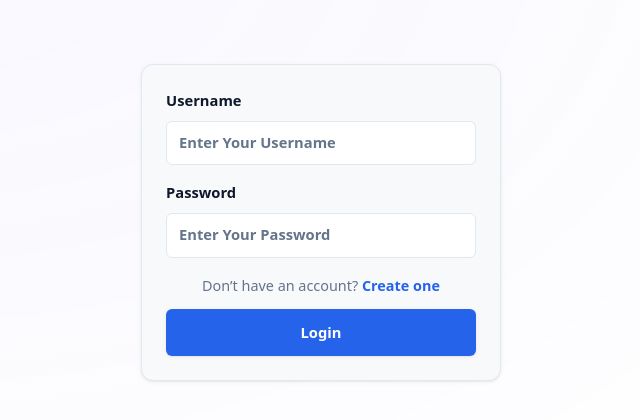
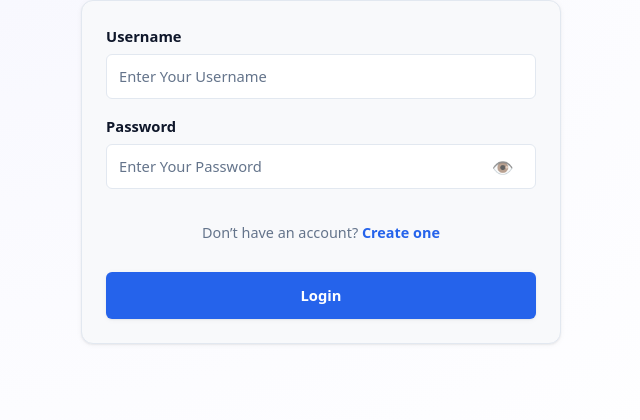
Before and after one commit to BV344/1RepMax, a React (Vite) app in the folder frontend/: page / in a window 1280 px wide. Shown: the top 420 px of the page, without its empty margins (319-959 px from the left). Built offline with nearby package versions, Linux system fonts and the light colour scheme.

Commit message:
Frontend - Was able to add ability to toggle password in the Login Screen.

```diff
--- a/frontend/src/pages/CreateAccount.jsx
+++ b/frontend/src/pages/CreateAccount.jsx
@@ -105,24 +105,22 @@ export default function CreateAccount() {
                     id="password"
                     type={showPassword ? "text" : "password"}
                     value={password}
-                    onChange={(e) => {
-                        setPassword(e.target.value);
-                    }}
+                    onChange={(e) => setPassword(e.target.value)}
                     placeholder="Create a Password"
-                    minLength={12}
+                    minLength={8}
                     required
                     aria-describedby="passwordHelp"
                 />
                 <button
                     type="button"
-                    className="eye-toggle"
+                    className="eye-toggle-create-acct"
                     onClick={() => setShowPassword((prev) => !prev)}
                     aria-label={showPassword ? "Hide password" : "Show password"}
                 >
                     {showPassword ? "🙈" : "👁️"}
                 </button>
                 <small id="passwordHelp" className="hint">
-                    Use at least 12 characters.
+                    Use at least 8 characters.
                 </small>
             </div>
 
--- a/frontend/src/pages/Login.jsx
+++ b/frontend/src/pages/Login.jsx
@@ -1,10 +1,12 @@
 import { useState } from "react"
 import { useNavigate, Link } from "react-router-dom"
 import '../styles/Login.css'
+import '../styles/CreateAccount.css'
 
 export default function Login(){
     const [username, setUsername] = useState("");
     const [password, setPassword] = useState("");
+    const [showPassword, setShowPassword] = useState(false);
 
     const navigate = useNavigate();
 
@@ -13,7 +15,7 @@ export default function Login(){
         alert(`From Submitted Username: ${username} & Password: ${password}`);
 
         try {
-            const response = await fetch("api/login", {
+            const response = await fetch("/api/login", {
                 method: "POST",
                 headers: { "Content-Type": "application/json" },
                 body: JSON.stringify({
@@ -43,25 +45,39 @@ export default function Login(){
     }
 
     return (
-        <form onSubmit={handleSubmit}>
-            <label className="login-label">
-                Username
+        <form className="login-form card" onSubmit={handleSubmit}>
+            <div className="field">
+                <label className="create-acct-label" htmlFor="username">Username</label>
                 <input
+                    id="username"
                     type="text"
                     value={username}
                     onChange={(e) => setUsername(e.target.value)}
                     placeholder="Enter Your Username"
                 />
-            </label>
-            <label className="login-label">
-                Password
-                <input
-                    type="password"
-                    value={password}
-                    onChange={(e) => setPassword(e.target.value)}
-                    placeholder="Enter Your Password"
-                />
-            </label>
+            </div>
+
+            <div className="field password-wrapper">
+                <label htmlFor="password">Password</label>
+                <div className="input-with-eye">
+                    <input
+                        id="password"
+                        type={showPassword ? "text" : "password"}
+                        value={password}
+                        onChange={(e) => setPassword(e.target.value)}
+                        placeholder="Enter Your Password"
+                    />
+                    <button
+                        type="button"
+                        className="eye-toggle-login"
+                        onClick={() => setShowPassword(p => !p)}
+                        aria-label={showPassword ? "Hide password" : "Show password"}
+                    >
+                        {showPassword ? "🙈" : "👁️"}
+                    </button>
+                </div>
+            </div>
+
             <p className="create-acct-text">
                 Don’t have an account?{" "}
                 <Link to="/create-account" className="create-acct-link">
--- a/frontend/src/styles/CreateAccount.css
+++ b/frontend/src/styles/CreateAccount.css
@@ -23,7 +23,7 @@
 }
 
 /* Eye button */
-.eye-toggle {
+.eye-toggle-create-acct {
     position: absolute;
     right: 0.5rem;
     top: 50%;
@@ -41,14 +41,6 @@
 .eye-toggle:hover {
     opacity: 1;
 }
-
-/*.hint {*/
-/*    display: block;*/
-/*    margin-top: .35rem;*/
-/*    color: var(--muted);*/
-/*    font-size: 0.9em;*/
-/*}*/
-/*.hint.error { color: var(--danger); }*/
 
 /* Confirm password status chip */
 .chip {
--- a/frontend/src/styles/Login.css
+++ b/frontend/src/styles/Login.css
@@ -1,24 +1,10 @@
 /* Login.css */
 
-form {
-    max-width: 360px;
-    margin: 4rem auto;
-    padding: var(--space-5);
-    background: var(--bg-elev);
-    border: 1px solid var(--border);
-    border-radius: var(--radius-2);
-    box-shadow: var(--shadow-1);
-}
-
-.login-label {
-    display: block;
-    margin-bottom: var(--space-4);
-    font-weight: 600;
-    color: var(--text);
-}
-
-.login-label input {
-    margin-top: var(--space-2);
+.login-form {
+    display: grid;
+    gap: var(--space-4);
+    max-width: 480px;
+    margin-inline: auto;
 }
 
 .login-button {
@@ -37,6 +23,29 @@ form {
 
 .login-button:hover {
     background: color-mix(in srgb, var(--primary) 90%, black);
+}
+.input-with-eye { position: relative; }
+.input-with-eye input { padding-right: 2.5rem; }
+.input-with-eye .eye-toggle-login {
+    position: absolute;
+    right: 0.5rem;
+    top: 50%;
+    transform: translateY(-50%);
+}
+
+.eye-toggle-login {
+    position: absolute;
+    right: 0.5rem;
+    top: 50%;
+    transform: translateY(-50%);
+    background: none;
+    border: none;
+    outline: none;
+    box-shadow: none;
+    cursor: pointer;
+    font-size: 1.1rem;
+    opacity: 0.7;
+    transition: opacity 0.2s ease;
 }
 
 .create-acct-text {
```
